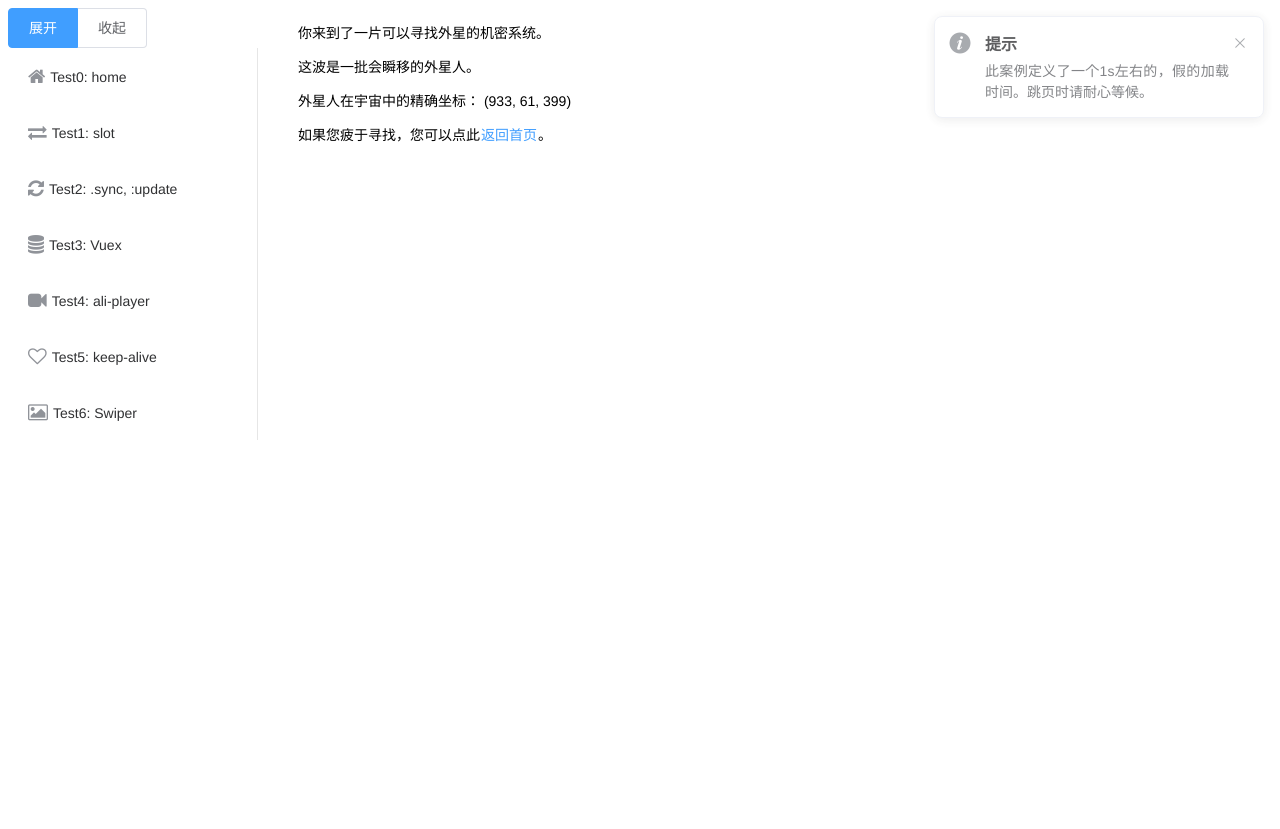
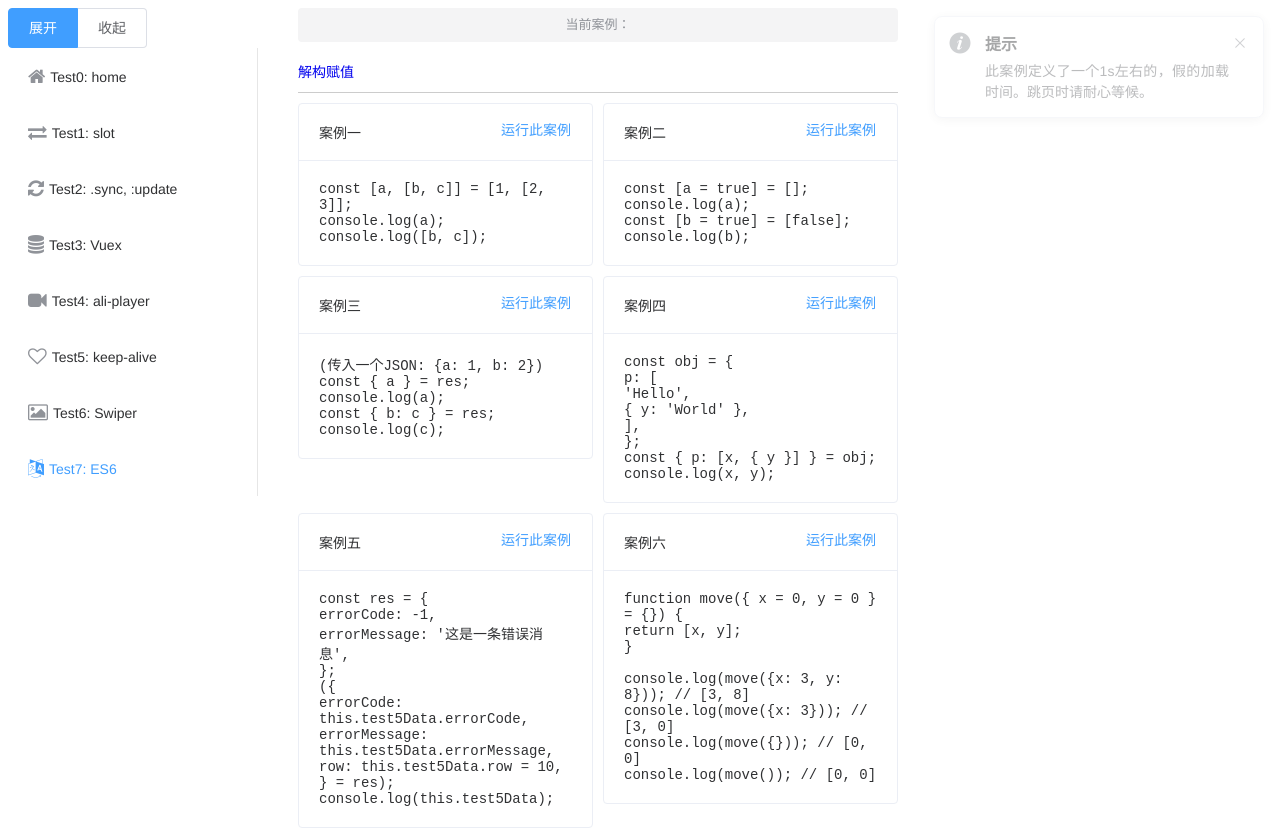
Before and after one commit to poet-CN/Test, a Vue app: page /#/test7/Destructuring in a window 1280 px wide. Shown: the top 829 px of the page. Before the commit the page ends 800 px from the top, so only its background shows below. Built offline with nearby package versions, Linux system fonts and the light colour scheme.

Commit message:
test7: ES6

```diff
--- a/src/components/SideBar/index.vue
+++ b/src/components/SideBar/index.vue
@@ -9,7 +9,7 @@
     <el-radio-button :label="false">展开</el-radio-button>
     <el-radio-button :label="true">收起</el-radio-button>
   </el-radio-group>
-<el-menu router :collapse="isCollapse" :default-active="$route.path">
+<el-menu router :collapse="isCollapse" :default-active="`/${$route.path.split('/')[1]}`">
   <el-menu-item v-for="(item, index) in list" :key="index" :index="item.link">
     <i v-show="item.icon" :class="[item.icon, 'fa-lg']" style="margin-right: 5px;" aria-hidden="true"></i>
     <span slot="title" v-text="item.title"></span>
@@ -52,6 +52,10 @@ export default {
         link: '/test6',
         title: 'Test6: Swiper',
         icon: 'fa fa-picture-o',
+      }, {
+        link: '/test7',
+        title: 'Test7: ES6',
+        icon: 'fa fa-language',
       }],
     };
   },
--- a/src/public.scss
+++ b/src/public.scss
@@ -1,6 +1,25 @@
 body {
   font-family: "Helvetica Neue", Helvetica, "PingFang SC", "Hiragino Sans GB", "Microsoft YaHei", "微软雅黑", Arial, sans-serif;
   font-size: 14px;
+}
+
+a {
+  text-decoration: none;
+}
+
+pre {
+  margin: 0;
+  white-space: pre-line;
+}
+
+.clearfix:before,
+.clearfix:after {
+  display: table;
+  content: "";
+}
+
+.clearfix:after {
+  clear: both
 }
 
 .df {
@@ -9,6 +28,18 @@ body {
 
 .f1 {
   flex: 1;
+}
+
+.fl {
+  float: left;
+}
+
+.fr {
+  float: right;
+}
+
+.p0 {
+  padding: 0;
 }
 
 .fz50 {
@@ -106,3 +137,7 @@ body {
 .cp {
   cursor: pointer;
 }
+
+.bb1 {
+  border-bottom: 1px solid #ccc;
+}
--- a/src/router/index.js
+++ b/src/router/index.js
@@ -53,6 +53,15 @@ const router = new Router({
       name: 'test6',
       component: () => import('@/views/Test6'),
     }, {
+      path: '/test7',
+      name: 'test7',
+      component: () => import('@/views/Test7'),
+      children: [{
+        path: '/test7/Destructuring',
+        name: 'Destructuring',
+        component: () => import('@/views/Test7/components/Destructuring'),
+      }],
+    },  {
       path: '*',
       name: 'NotFound',
       component: () => import('@/views/NotFound'),
--- a/src/views/Test2/index.vue
+++ b/src/views/Test2/index.vue
@@ -34,14 +34,12 @@ export default {
     child1: () => import('./component/child1'),
     child2: () => import('./component/child2'),
   },
-  data() {
-    return {
-      doc: {
-        title: '',
-      },
-      show: false,
-    };
-  },
+  data: () => ({
+    doc: {
+      title: '',
+    },
+    show: false,
+  }),
   methods: {
 
   },
--- /dev/null
+++ b/src/views/Test7/components/Destructuring.vue
@@ -0,0 +1,200 @@
+/*
+* author: mamingyang@baofeng.com
+* date: 2018/11/19
+*/
+
+<template>
+  <div class="clearfix">
+    <el-card class="wrapper fl" shadow="hover">
+      <div slot="header" class="clearfix">
+        <span>案例一</span>
+        <el-button class="fr p0" type="text" @click="test1">运行此案例</el-button>
+      </div>
+      <pre>
+        const [a, [b, c]] = [1, [2, 3]];
+        console.log(a);
+        console.log([b, c]);
+      </pre>
+    </el-card>
+    <el-card class="wrapper fl" shadow="hover">
+      <div slot="header" class="clearfix">
+        <span>案例二</span>
+        <el-button class="fr p0" type="text" @click="test2">运行此案例</el-button>
+      </div>
+      <pre>
+        const [a = true] = [];
+        console.log(a);
+        const [b = true] = [false];
+        console.log(b);
+      </pre>
+    </el-card>
+    <el-card class="wrapper fl" shadow="hover">
+      <div slot="header" class="clearfix">
+        <span>案例三</span>
+        <el-button class="fr p0" type="text" @click="test3({a: 1, b: 2})">运行此案例</el-button>
+      </div>
+      <pre>
+        (传入一个JSON: {a: 1, b: 2})
+        const { a } = res;
+        console.log(a);
+        const { b: c } = res;
+        console.log(c);
+      </pre>
+    </el-card>
+    <el-card class="wrapper fl" shadow="hover">
+      <div slot="header" class="clearfix">
+        <span>案例四</span>
+        <el-button class="fr p0" type="text" @click="test4">运行此案例</el-button>
+      </div>
+      <pre>
+        const obj = {
+          p: [
+            'Hello',
+            { y: 'World' },
+          ],
+        };
+        const { p: [x, { y }] } = obj;
+        console.log(x, y);
+      </pre>
+    </el-card>
+    <el-card class="wrapper fl" shadow="hover">
+      <div slot="header" class="clearfix">
+        <span>案例五</span>
+        <el-button class="fr p0" type="text" @click="test5">运行此案例</el-button>
+      </div>
+      <pre>
+        const res = {
+          errorCode: -1,
+          errorMessage: '这是一条错误消息',
+        };
+        ({
+          errorCode: this.test5Data.errorCode,
+          errorMessage: this.test5Data.errorMessage,
+          row: this.test5Data.row = 10,
+        } = res);
+        console.log(this.test5Data);
+      </pre>
+    </el-card>
+    <el-card class="wrapper fl" shadow="hover">
+      <div slot="header" class="clearfix">
+        <span>案例六</span>
+        <el-button class="fr p0" type="text" @click="test6">运行此案例</el-button>
+      </div>
+      <pre>
+        function move({ x = 0, y = 0 } = {}) {
+          return [x, y];
+        }
+
+        console.log(move({x: 3, y: 8})); // [3, 8]
+        console.log(move({x: 3})); // [3, 0]
+        console.log(move({})); // [0, 0]
+        console.log(move()); // [0, 0]
+      </pre>
+    </el-card>
+    <el-card class="wrapper fl" shadow="hover">
+      <div slot="header" class="clearfix">
+        <span>案例七</span>
+        <el-button class="fr p0" type="text" @click="test7">运行此案例</el-button>
+      </div>
+      <pre>
+        function move({ x, y } = { x: 0, y: 0 }) {
+          return [x, y];
+        }
+
+        console.log(move({x: 3, y: 8})); // [3, 8]
+        console.log(move({x: 3})); // [3, undefined]
+        console.log(move({})); // [undefined, undefined]
+        console.log(move()); // [0, 0]
+      </pre>
+    </el-card>
+  </div>
+</template>
+
+<script>
+export default {
+  name: 'Destructuring',
+  data: () => ({
+    test5Data: {
+      errorCode: '',
+      errorMessage: '',
+      row: null,
+    },
+  }),
+  methods: {
+    test1() {
+      const [a, [b, c]] = [1, [2, 3]];
+      console.log(a);
+      console.log([b, c]);
+    },
+    test2() {
+      const [a = true] = [];
+      console.log(a);
+      const [b = true] = [false];
+      console.log(b);
+    },
+    test3(res) {
+      const { a } = res;
+      console.log(a);
+      const { b: c } = res;
+      // b把值赋给了c, 打印b会报错b is not defined
+      console.log(c);
+    },
+    test4() {
+      const obj = {
+        p: [
+          'Hello',
+          { y: 'World' },
+        ],
+      };
+      const { p: [x, { y }] } = obj;
+      console.log(x, y);
+    },
+    test5() {
+      const res = {
+        errorCode: -1,
+        errorMessage: '这是一条错误消息',
+      };
+      ({
+        errorCode: this.test5Data.errorCode,
+        errorMessage: this.test5Data.errorMessage,
+        row: this.test5Data.row = 10,
+      } = res);
+      console.log(this.test5Data);
+    },
+    test6() {
+      function move({ x = 0, y = 0 } = {}) {
+        return [x, y];
+      }
+
+      console.log(move({ x: 3, y: 8 })); // [3, 8]
+      console.log(move({ x: 3 })); // [3, 0]
+      console.log(move({})); // [0, 0]
+      console.log(move()); // [0, 0]
+    },
+    test7() {
+      function move({ x, y } = { x: 0, y: 0 }) {
+        return [x, y];
+      }
+
+      console.log(move({ x: 3, y: 8 })); // [3, 8]
+      console.log(move({ x: 3 })); // [3, undefined]
+      console.log(move({})); // [undefined, undefined]
+      console.log(move()); // [0, 0]
+    },
+  },
+  mounted() {
+
+  },
+};
+</script>
+
+<style lang="scss" scoped>
+  .wrapper {
+    box-sizing: border-box;
+    width: 295px;
+    margin-bottom: 10px;
+    &:nth-child(odd) {
+      margin-right: 10px;
+    }
+  }
+</style>
--- /dev/null
+++ b/src/views/Test7/index.vue
@@ -0,0 +1,36 @@
+/*
+* author: mamingyang@baofeng.com
+* date: 2018/11/19
+*/
+
+<template>
+  <div class="w600">
+    <el-alert class="mb10" title="test5" :closable="false" center>
+      <div slot="title">当前案例：{{$route.query.title}}</div>
+    </el-alert>
+    <div class="bb1 lh40 mb10">
+      <router-link class="mr10" v-for="(item, index) in list" :key="index" :to="{name: item.name, query: {title: item.title}}">{{item.title}}</router-link>
+    </div>
+    <router-view />
+  </div>
+</template>
+
+<script>
+export default {
+  name: 'Test7',
+  data: () => ({
+    list: [{
+      name: 'Destructuring',
+      title: '解构赋值',
+    }],
+  }),
+  methods: {},
+  mounted() {
+
+  },
+};
+</script>
+
+<style lang="scss" scoped>
+
+</style>
```
Also changed, not shown: .eslintrc.js.
